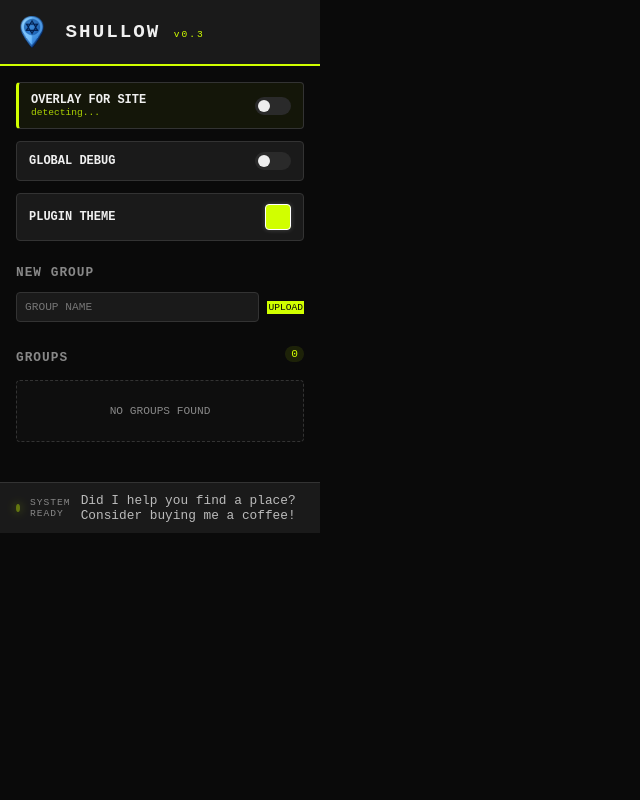
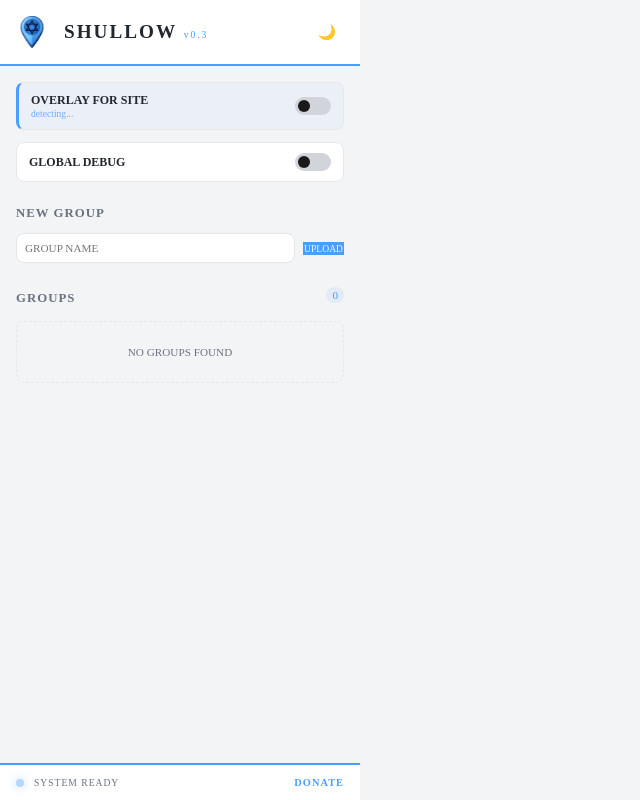
Before and after one commit to ericshermancs/Shullow, a website with bundled scripts: page popup/popup.html in a window 1280 px wide. Shown: the whole page, without its empty margins (0-640 px from the left). Built offline with nearby package versions, Linux system fonts and the light colour scheme; some packages are replaced by stand-ins of ours; no server answers.

Commit message:
make theme sleeker and add night mode, make footer always visible

```diff
--- a/popup/popup.css
+++ b/popup/popup.css
@@ -1,22 +1,37 @@
 :root {
-  --bg-color: #0a0a0a;
-  --surface-color: #1a1a1a;
-  --accent-color: #d1ff00;
-  --text-primary: #f0f0f0;
-  --text-secondary: #888;
-  --border-color: #333;
-  --switch-off: #2a2a2a;
+  --bg-color: #f3f4f6;
+  --surface-color: #ffffff;
+  --accent-color: #4a9eff;
+  --accent-dark: #2563eb;
+  --accent-light: #60a5fa;
+  --text-primary: #22272e;
+  --text-secondary: #6b7280;
+  --border-color: #e5e7eb;
+  --switch-off: #d1d5db;
+}
+
+.night-mode {
+  --bg-color: #23272e;
+  --surface-color: #2c313a;
+  --text-primary: #f3f4f6;
+  --text-secondary: #b3b8c3;
+  --border-color: #3a3f4b;
+  --switch-off: #3a3f4b;
 }
 
 body {
-  width: 320px;
+  width: 360px;
   background: var(--bg-color);
   color: var(--text-primary);
-  font-family: 'JetBrains Mono', 'Fira Code', 'Courier New', monospace;
+  font-family: 'Google Sans Text', 'Roboto', 'Arial' 'Fira Code', 'Courier New', monospace;
   margin: 0;
   padding: 0;
   user-select: none;
   overflow-x: hidden;
+  display: flex;
+  flex-direction: column;
+  min-height: 100vh;
+  transition: background 0.3s, color 0.3s;
 }
 
 header {
@@ -28,6 +43,13 @@ header {
   z-index: 10;
 }
 
+.logo-container {
+  display: flex;
+  align-items: center;
+  justify-content: space-between;
+  gap: 8px;
+}
+
 h1 {
   font-size: 1.2rem;
   margin: 0;
@@ -36,6 +58,7 @@ h1 {
   display: flex;
   align-items: center;
   justify-content: space-between;
+  flex: 1;
 }
 
 .version {
@@ -46,6 +69,8 @@ h1 {
 
 main {
   padding: 16px;
+  flex: 1;
+  overflow-y: auto;
 }
 
 section {
@@ -80,7 +105,28 @@ h2 {
   padding: 10px 12px;
   background: var(--surface-color);
   border: 1px solid var(--border-color);
-  border-radius: 4px;
+  border-radius: 8px;
+}
+
+.night-toggle-btn {
+  background: none;
+  border: none;
+  padding: 4px 8px;
+  margin: 0;
+  cursor: pointer;
+  font-size: 0.9rem;
+  color: var(--text-primary);
+  transition: color 0.2s;
+}
+
+.night-toggle-btn:hover {
+  color: var(--accent-color);
+}
+
+#night-mode-icon {
+  font-size: 0.9rem;
+  pointer-events: none;
+  text-align: right;
 }
 
 .control-label {
@@ -121,7 +167,7 @@ h2 {
   width: 12px;
   left: 3px;
   bottom: 3px;
-  background-color: #eee;
+  background-color: #1a1a1a;
   transition: .3s cubic-bezier(0.4, 0, 0.2, 1);
   border-radius: 50%;
 }
@@ -148,7 +194,7 @@ input:checked + .slider:before {
   padding: 10px;
   background: var(--surface-color);
   border: 1px solid var(--border-color);
-  border-radius: 4px;
+  border-radius: 8px;
   transition: all 0.2s ease;
 }
 
@@ -158,7 +204,7 @@ input:checked + .slider:before {
 }
 
 .site-toggle {
-  background: rgba(209, 255, 0, 0.05);
+  background: rgba(74, 158, 255, 0.05);
   border-left: 3px solid var(--accent-color);
 }
 
@@ -179,10 +225,10 @@ input:checked + .slider:before {
 .theme-color-preview {
   width: 24px;
   height: 24px;
-  border: 1px solid #fff;
-  border-radius: 4px;
+  border: 2px solid var(--accent-color);
+  border-radius: 50%;
   cursor: pointer;
-  box-shadow: 0 0 5px rgba(255,255,255,0.2);
+  box-shadow: 0 0 5px rgba(74, 158, 255, 0.3);
 }
 
 /* Color Wheels */
@@ -244,7 +290,7 @@ input:checked + .slider:before {
   padding: 4px 8px;
   font-family: inherit;
   font-size: 0.85rem;
-  border-radius: 4px;
+  border-radius: 6px;
   margin-right: 8px;
 }
 
@@ -256,14 +302,14 @@ input:checked + .slider:before {
   align-items: center;
   justify-content: center;
   margin-right: 12px;
-  border-radius: 4px;
+  border-radius: 6px;
   background: rgba(255, 255, 255, 0.05);
   transition: background 0.2s;
   border: 1px solid transparent;
 }
 
 .pin-preview:hover {
-  background: rgba(209, 255, 0, 0.1);
+  background: rgba(74, 158, 255, 0.1);
   border-color: var(--accent-color);
 }
 
@@ -278,8 +324,8 @@ input:checked + .slider:before {
   font-size: 0.7rem;
   color: var(--text-secondary);
   border: 1px dashed var(--border-color);
-  border-radius: 4px;
-  background: rgba(255,255,255,0.02);
+  border-radius: 8px;
+  background: rgba(255, 255, 255, 0.02);
 }
 
 /* Add Group Section */
@@ -301,7 +347,7 @@ input:checked + .slider:before {
   padding: 8px;
   font-family: inherit;
   font-size: 0.7rem;
-  border-radius: 4px;
+  border-radius: 8px;
 }
 
 #new-group-name:focus {
@@ -317,11 +363,11 @@ input:checked + .slider:before {
 
 .delete-btn {
   background: none;
-  border: 1px solid #444;
-  color: #888;
+  border: 1px solid #ccc;
+  color: #999;
   width: 20px;
   height: 20px;
-  border-radius: 4px;
+  border-radius: 50%;
   display: flex;
   align-items: center;
   justify-content: center;
@@ -337,11 +383,24 @@ input:checked + .slider:before {
   border-color: #ff4444;
 }
 
-/* Footer Status Bar */
-.status-bar {
-  padding: 10px 16px;
+/* Footer Bar */
+.footer-bar {
+  padding: 12px 16px;
   background: var(--surface-color);
-  border-top: 1px solid var(--border-color);
+  border-top: 2px solid var(--accent-color);
+  position: sticky;
+  bottom: 0;
+  z-index: 10;
+}
+
+.footer-content {
+  display: flex;
+  justify-content: space-between;
+  align-items: center;
+  gap: 10px;
+}
+
+.status-section {
   display: flex;
   align-items: center;
   gap: 10px;
@@ -367,34 +426,27 @@ input:checked + .slider:before {
   color: var(--text-secondary);
   text-transform: uppercase;
   letter-spacing: 1px;
-  flex: 1;
 }
 
-.support-link {
-  font-size: 1rem;
+.donation-link {
+  font-size: 0.65rem;
+  color: var(--accent-color);
+  text-decoration: none;
   cursor: pointer;
-  opacity: 0.7;
-  transition: opacity 0.2s ease;
-  text-decoration: none;
-  display: inline-flex;
-  align-items: center;
-  justify-content: center;
+  font-weight: bold;
+  letter-spacing: 1px;
+  transition: opacity 0.2s;
+  text-transform: uppercase;
 }
 
-.support-link:hover {
-  opacity: 1;
-  animation: heartbeat 0.6s ease-in-out;
-}
-
-@keyframes heartbeat {
-  0%, 100% { transform: scale(1); }
-  50% { transform: scale(1.2); }
+.donation-link:hover {
+  opacity: 0.8;
 }
 
 .count {
   font-size: 0.7rem;
   color: var(--accent-color);
-  background: rgba(209, 255, 0, 0.1);
+  background: rgba(74, 158, 255, 0.1);
   padding: 2px 6px;
   border-radius: 10px;
   transition: opacity 0.3s ease, transform 0.3s ease;
@@ -423,7 +475,7 @@ input:checked + .slider:before {
   pointer-events: none;
   font-size: 0.65rem;
   color: var(--accent-color);
-  background: rgba(209, 255, 0, 0.1);
+  background: rgba(74, 158, 255, 0.1);
   padding: 2px 8px;
   border-radius: 10px;
   border: 1px solid transparent;
@@ -446,7 +498,7 @@ input:checked + .slider:before {
 }
 
 .count-export-wrapper .export-btn:hover {
-  background: rgba(209, 255, 0, 0.2);
+  background: rgba(74, 158, 255, 0.2);
   border-color: var(--accent-color);
 }
 
@@ -469,10 +521,10 @@ input:checked + .slider:before {
 .modal-content {
   background: var(--surface-color);
   border: 2px solid var(--accent-color);
-  border-radius: 4px;
+  border-radius: 12px;
   width: 100%;
   max-width: 280px;
-  box-shadow: 0 0 30px rgba(209, 255, 0, 0.15);
+  box-shadow: 0 0 30px rgba(74, 158, 255, 0.15);
   animation: modalSlide 0.3s cubic-bezier(0.4, 0, 0.2, 1);
 }
 
@@ -528,7 +580,7 @@ input:checked + .slider:before {
 
 canvas {
   border-radius: 50%;
-  box-shadow: 0 0 10px rgba(255,255,255,0.1);
+  box-shadow: 0 0 10px rgba(74, 158, 255, 0.15);
   cursor: crosshair;
 }
 
@@ -542,7 +594,7 @@ canvas {
 .color-picker-wrapper {
   height: 32px;
   border: 1px solid var(--border-color);
-  border-radius: 4px;
+  border-radius: 8px;
   overflow: hidden;
   background: var(--bg-color);
 }
@@ -577,7 +629,7 @@ canvas {
   color: var(--text-primary);
   font-size: 0.7rem;
   text-align: center;
-  border-radius: 4px;
+  border-radius: 8px;
   cursor: pointer;
   transition: all 0.2s;
 }
@@ -593,11 +645,11 @@ canvas {
   height: 64px;
   margin-top: 8px;
   border: 1px dashed var(--border-color);
-  border-radius: 4px;
+  border-radius: 8px;
   display: flex;
   align-items: center;
   justify-content: center;
-  background: rgba(0,0,0,0.2);
+  background: rgba(74, 158, 255, 0.05);
   overflow: hidden;
 }
 
@@ -645,7 +697,7 @@ canvas {
   font-size: 0.7rem;
   font-weight: bold;
   cursor: pointer;
-  border-radius: 4px;
+  border-radius: 8px;
   transition: all 0.2s;
 }
 
@@ -667,5 +719,5 @@ canvas {
 }
 
 .btn-primary:hover {
-  box-shadow: 0 0 15px rgba(209, 255, 0, 0.4);
+  box-shadow: 0 0 15px rgba(74, 158, 255, 0.4);
 }
--- a/popup/popup.html
+++ b/popup/popup.html
@@ -10,6 +10,9 @@
     <div class="logo-container">
       <img src="../docs/images/icons/logo.png" alt="Shullow Logo" style="height: 32px; width: 32px; vertical-align: middle; margin-right: 8px;" />
       <h1 style="display: inline-block; vertical-align: middle;">SHULLOW <span class="version">v0.3</span></h1>
+      <button id="night-mode-toggle" class="night-toggle-btn" title="Toggle Night Mode">
+        <span id="night-mode-icon">🌙</span>
+      </button>
     </div>
   </header>
 
@@ -31,12 +34,6 @@
           <input type="checkbox" id="debug-toggle">
           <span class="slider"></span>
         </label>
-      </div>
-
-      <!-- Theme Customization -->
-      <div class="control-item theme-custom">
-        <span class="control-label">PLUGIN THEME</span>
-        <div class="theme-color-preview" id="theme-color-trigger" style="background: var(--accent-color);"></div>
       </div>
     </section>
 
@@ -68,10 +65,14 @@
     </section>
   </main>
 
-  <footer class="status-bar">
-    <div class="status-indicator"></div>
-    <span id="status-text">SYSTEM STANDBY</span>
-    <a href="https://ko-fi.com/ericshermancs" target="_blank" class="support-link" title="Support the project" style="color: #fff; font-size: 0.8rem;">Did I help you find a place? Consider buying me a coffee!</a>
+  <footer class="footer-bar">
+    <div class="footer-content">
+      <div class="status-section">
+        <div class="status-indicator"></div>
+        <span id="status-text">SYSTEM STANDBY</span>
+      </div>
+      <a href="https://ko-fi.com/ericshermancs" target="_blank" class="donation-link" title="Support the project">DONATE</a>
+    </div>
   </footer>
 
   <!-- Customization Modal -->
--- a/popup/popup.js
+++ b/popup/popup.js
@@ -12,6 +12,8 @@ const PIN_SVG = (color, secondary) => `
 document.addEventListener('DOMContentLoaded', async () => {
   const overlayToggle = document.getElementById('overlay-toggle');
   const debugToggle = document.getElementById('debug-toggle');
+  const nightModeToggle = document.getElementById('night-mode-toggle');
+  const nightModeIcon = document.getElementById('night-mode-icon');
   const groupsContainer = document.getElementById('groups-container');
   const groupCountEl = document.getElementById('group-count');
   const statusText = document.getElementById('status-text');
@@ -23,9 +25,10 @@ document.addEventListener('DOMContentLoaded', async () => {
   let preferences = {
     overlayEnabled: true,
     debugEnabled: false,
+    nightMode: false,
     sitePreferences: {},
     groupStyles: {},
-    accentColor: '#d1ff00'
+    accentColor: '#4a9eff'
   };
   let activeGroups = {};
   let currentHost = '';
@@ -197,6 +200,11 @@ document.addEventListener('DOMContentLoaded', async () => {
   if (state.preferences) preferences = { ...preferences, ...state.preferences };
   if (state.activeGroups) activeGroups = state.activeGroups;
 
+  // Migrate old yellow theme to new blue theme
+  if (preferences.accentColor === '#d1ff00') {
+    preferences.accentColor = '#4a9eff';
+  }
+
   chrome.tabs.query({ active: true, currentWindow: true }, (tabs) => {
     if (tabs[0]?.url) {
       try {
@@ -208,10 +216,30 @@ document.addEventListener('DOMContentLoaded', async () => {
   });
 
   applyTheme(preferences.accentColor);
+    // Apply night mode if enabled
+    if (preferences.nightMode) {
+      document.body.classList.add('night-mode');
+      nightModeIcon.textContent = '☀️';
+    } else {
+      document.body.classList.remove('night-mode');
+      nightModeIcon.textContent = '🌙';
+    }
   await renderGroups();
   updateStatus('SYSTEM READY');
 
   // --- Listeners ---
+  nightModeToggle.addEventListener('click', () => {
+    preferences.nightMode = !preferences.nightMode;
+    if (preferences.nightMode) {
+      document.body.classList.add('night-mode');
+      nightModeIcon.textContent = '☀️';
+    } else {
+      document.body.classList.remove('night-mode');
+      nightModeIcon.textContent = '🌙';
+    }
+    saveData();
+  });
+
   overlayToggle.addEventListener('change', (e) => {
     if (!preferences.sitePreferences) preferences.sitePreferences = {};
     const enabled = e.target.checked;
@@ -230,8 +258,6 @@ document.addEventListener('DOMContentLoaded', async () => {
     preferences.debugEnabled = e.target.checked;
     saveData();
   });
-
-  document.getElementById('theme-color-trigger').onclick = () => showModal('__theme__');
 
   groupsContainer.addEventListener('click', async (e) => {
     const preview = e.target.closest('.pin-preview');
```
